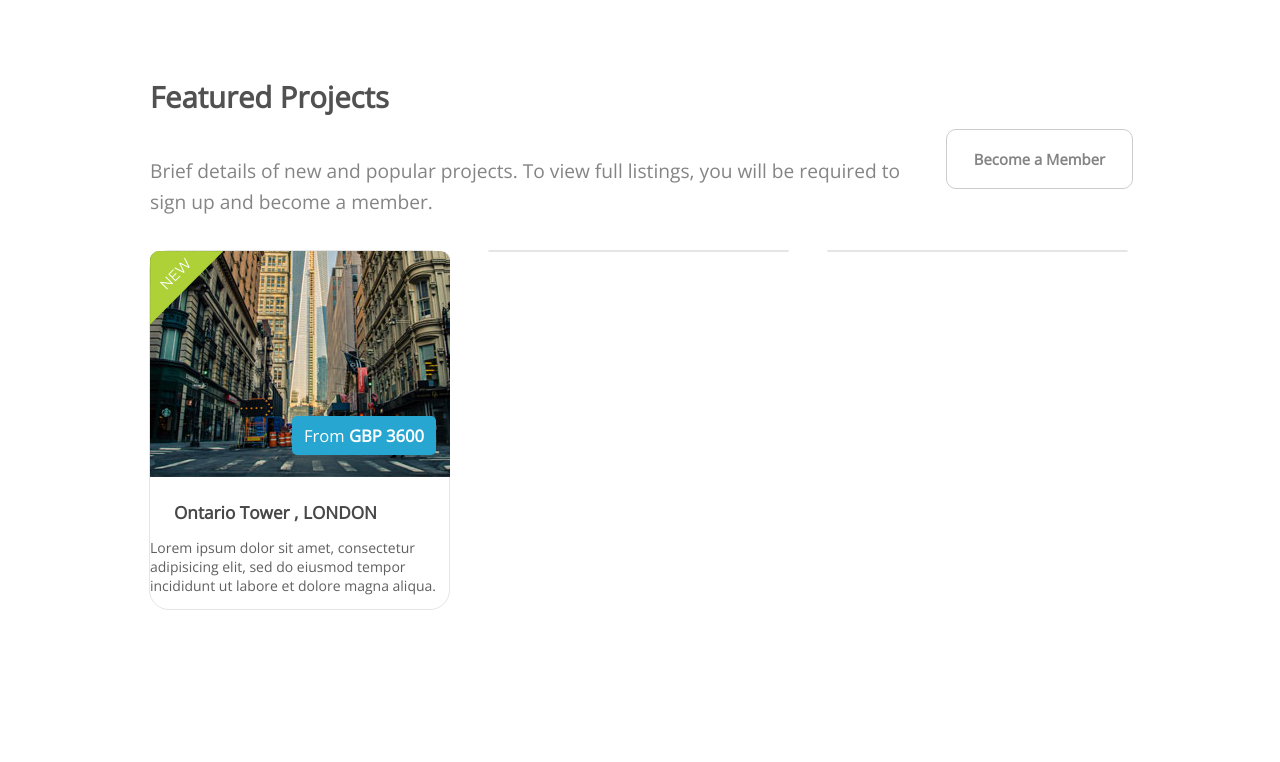
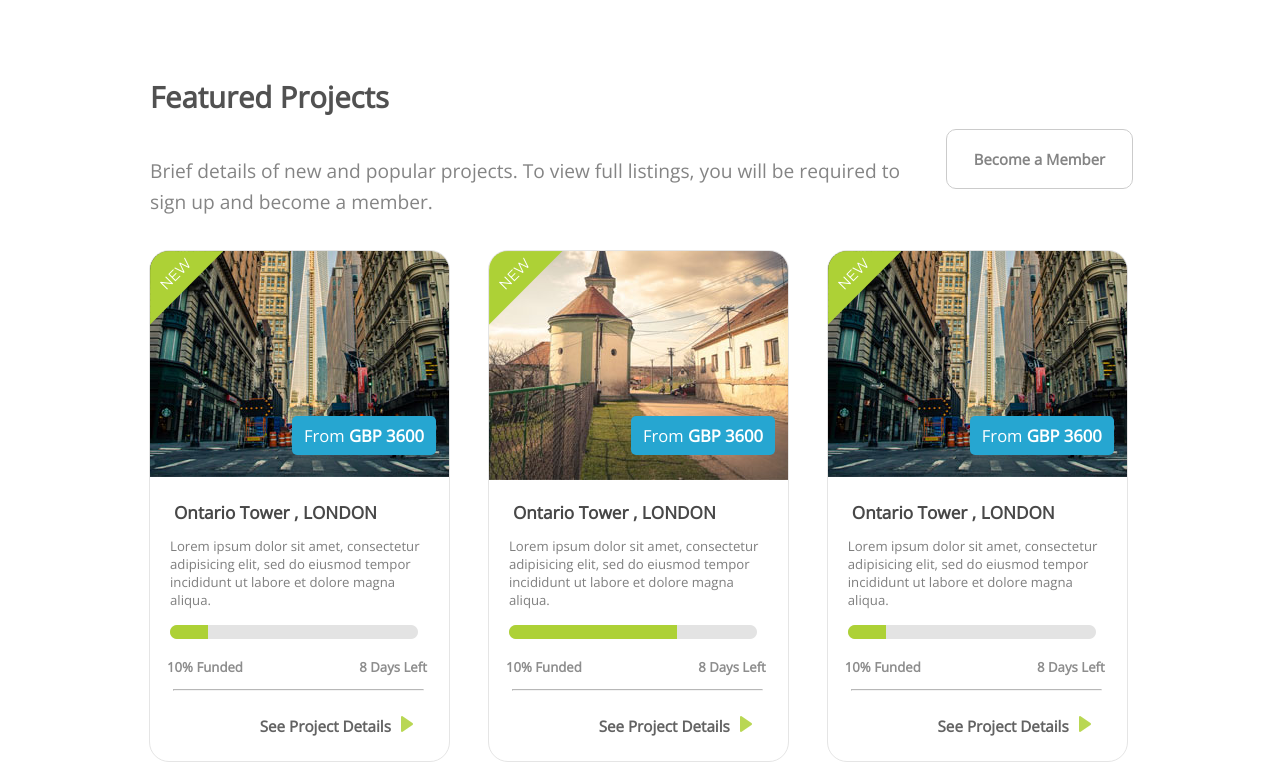
Before and after one commit to valandersi/Crowdme, a plain HTML site: page index.html in a window 1280 px wide. Shown: the part 2058-2820 px from the top of the page. Before the commit the page ends 2668 px from the top, so only its background shows below. Drawn offline with nearby package versions, Linux system fonts and the light colour scheme.

Commit message:
Сверстан 5 блок

```diff
--- a/css/style.css
+++ b/css/style.css
@@ -381,7 +381,6 @@ h2.proposal {
     font-size: 29.2px;
     font-weight: 600;
     color: #515151;
-    /* float: left; */
     margin: 80px 0 7px 0;
 }
 
@@ -398,7 +397,6 @@ p.proposal {
 }
 
 .proposal_left {
-    /* display: flex; */
     overflow: hidden;
 }
 
@@ -431,9 +429,11 @@ button.proposal {
     position: relative;
     z-index: 1;
     padding-top: -3px;
+    overflow: hidden;
 }
 
-.options_container img {
+
+img.main_img {
     position: absolute;
     top: 0px;
     z-index: 0;
@@ -486,3 +486,75 @@ button.proposal {
     color: #484848;
     padding: 0 24px 17px 24px;
 }
+
+.description_action {
+    opacity: 0.7;
+    font-family: 'Open Sans', sans-serif;
+    font-size: 13.2px;
+    font-weight: 400;
+    color: #484848;
+    padding: 0 20px 23px 20px;
+}
+
+.progress_bar {
+    position: relative;
+    top: -30px;
+    padding: 0 10px;
+}
+
+img.bar {
+    position: absolute;
+    top: 0px;
+    padding: 10px;
+}
+
+img.progress {
+    position: absolute;
+    top: 0px;
+    padding: 10px;
+}
+
+.progress_text {
+    font-family: 'Open Sans', sans-serif;
+    font-size: 13.2px;
+    font-weight: 600;
+    color: #8d8d8d;
+    overflow: hidden;
+    padding: 0 22px 0px 17px;
+}
+
+.progress_text p:first-child {
+    float: left;
+}
+
+.progress_text p:last-child {
+    float: right;
+}
+
+.options_container > hr {
+    color: #d6d6d6;
+    margin: 0 25px 0px 23px;
+    opacity: 0.7;
+}
+
+.details {
+    float: right;
+}
+
+a.see_details {
+    text-decoration: none;
+    padding: 25px 22px 25px 0;
+    font-family: 'Open Sans', sans-serif;
+    font-size: 15.2px;
+    font-weight: 600;
+    color: #484848;
+    opacity: 0.85;
+    display: block;
+}
+
+a.see_details::after {
+    margin: 10px;
+    background: url(../images/triangle_2.png) no-repeat top left;
+    content: "";
+    padding: 0px 8px;
+}
--- a/index.html
+++ b/index.html
@@ -107,19 +107,64 @@
             </div>
             <div class="options">
                 <div class="options_container">
-                    <img src="images/london_1.jpg" alt="">
+                    <img class="main_img" src="images/london_1.jpg" alt="">
                     <div class="triangle"></div>
                     <p class="action_new">new</p>
                     <p class="grb">From <b>GBP 3600</b></p>
-
                     <span>Ontario Tower , LONDON</span>
-                    <p>Lorem ipsum dolor sit amet, consectetur adipisicing elit, sed do eiusmod tempor incididunt ut labore et dolore magna aliqua.</p>
+                    <p class="description_action">Lorem ipsum dolor sit amet, consectetur adipisicing elit, sed do eiusmod tempor incididunt ut labore et dolore magna aliqua.</p>
+                    <div class="progress_bar">
+                        <img class="bar" src="images/progress_bar.png" alt="Прогресс Бар">
+                        <img class="progress" src="images/progress_bar_10.png" alt="">
+                    </div>
+                    <div class="progress_text">
+                        <p>10% Funded</p>
+                        <p>8 Days Left</p>
+                    </div>
+                    <hr>
+                    <div class="details">
+                        <a class="see_details" href="#">See Project Details</a>
+                    </div>
                 </div>
                 <div class="options_container">
-
+                    <img class="main_img" src="images/london_2.jpg" alt="">
+                    <div class="triangle"></div>
+                    <p class="action_new">new</p>
+                    <p class="grb">From <b>GBP 3600</b></p>
+                    <span>Ontario Tower , LONDON</span>
+                    <p class="description_action">Lorem ipsum dolor sit amet, consectetur adipisicing elit, sed do eiusmod tempor incididunt ut labore et dolore magna aliqua.</p>
+                    <div class="progress_bar">
+                        <img class="bar" src="images/progress_bar.png" alt="Прогресс Бар">
+                        <img class="progress" src="images/progress_bar_60.png" alt="">
+                    </div>
+                    <div class="progress_text">
+                        <p>10% Funded</p>
+                        <p>8 Days Left</p>
+                    </div>
+                    <hr>
+                    <div class="details">
+                        <a class="see_details" href="#">See Project Details</a>
+                    </div>
                 </div>
                 <div class="options_container">
-
+                    <img class="main_img" src="images/london_1.jpg" alt="">
+                    <div class="triangle"></div>
+                    <p class="action_new">new</p>
+                    <p class="grb">From <b>GBP 3600</b></p>
+                    <span>Ontario Tower , LONDON</span>
+                    <p class="description_action">Lorem ipsum dolor sit amet, consectetur adipisicing elit, sed do eiusmod tempor incididunt ut labore et dolore magna aliqua.</p>
+                    <div class="progress_bar">
+                        <img class="bar" src="images/progress_bar.png" alt="Прогресс Бар">
+                        <img class="progress" src="images/progress_bar_10.png" alt="">
+                    </div>
+                    <div class="progress_text">
+                        <p>10% Funded</p>
+                        <p>8 Days Left</p>
+                    </div>
+                    <hr>
+                    <div class="details">
+                        <a class="see_details" href="#">See Project Details</a>
+                    </div>
                 </div>
             </div>
         </div>
```
Also changed, not shown: images/progress_bar.png (added), images/progress_bar_10.png (added), images/progress_bar_60.png (added), images/triangle_2.png (added).
